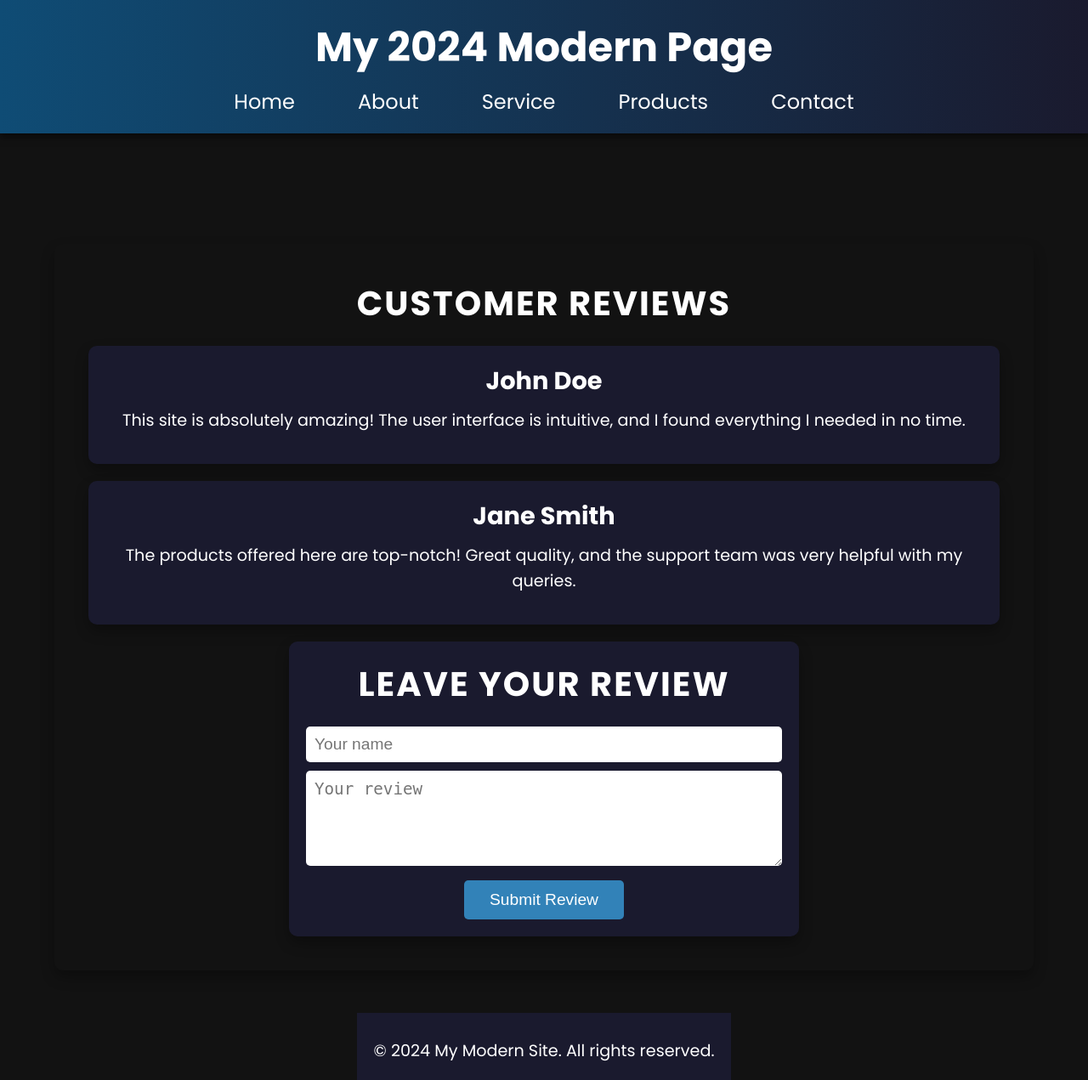
After one commit to kaskiv11/universal_api, a Python web app: template templates/rewiew.html in a window 1280 px wide. The commit adds this page. Shown: the whole page at 85% size. Run offline with Jinja, Linux system fonts and the light colour scheme; the template is opened without the code that fills it, so the values that code supplies are empty.

Commit message:
add review form

```diff
--- /dev/null
+++ b/templates/rewiew.html
@@ -0,0 +1,248 @@
+<!DOCTYPE html>
+<html lang="en">
+<head>
+    <meta charset="UTF-8">
+    <meta name="viewport" content="width=device-width, initial-scale=1.0">
+    <title>Reviews - Modern 2024 Site</title>
+    <link rel="stylesheet" href="style.css">
+    <link href="https://fonts.googleapis.com/css2?family=Poppins:wght@400;700&display=swap" rel="stylesheet">
+    <style>
+        * {
+            margin: 0;
+            padding: 0;
+            box-sizing: border-box;
+        }
+
+        body {
+            font-family: 'Poppins', sans-serif;
+            background-color: #121212;
+            color: white;
+            display: flex;
+            flex-direction: column;
+            align-items: center;
+            overflow-x: hidden;
+        }
+
+        header {
+            background: linear-gradient(90deg, #0f4c75, #1a1a2e);
+            width: 100%;
+            padding: 20px 0;
+            text-align: center;
+            color: white;
+            box-shadow: 0 4px 8px rgba(0, 0, 0, 0.5);
+            position: sticky;
+            top: 0;
+            z-index: 1000;
+        }
+
+        header h1 {
+            font-size: 3rem;
+        }
+
+        nav ul {
+            list-style: none;
+            display: flex;
+            justify-content: center;
+            gap: 30px;
+            margin-top: 10px;
+        }
+
+        nav ul li {
+            font-size: 1.5rem;
+        }
+
+        nav ul li a {
+            color: white;
+            text-decoration: none;
+            padding: 10px 20px;
+            border: 2px solid transparent;
+            border-radius: 5px;
+            transition: background-color 0.3s, border-color 0.3s, transform 0.3s;
+        }
+
+        nav ul li a:hover {
+            background-color: #3282b8;
+            border-color: #0f4c75;
+            transform: scale(1.1);
+        }
+
+        main {
+            margin-top: 80px;
+            width: 90%;
+            max-width: 1200px;
+            text-align: center;
+        }
+
+        .section {
+            margin-top: 50px;
+            padding: 40px;
+            border-radius: 10px;
+            text-align: center;
+            box-shadow: 0 8px 16px rgba(0, 0, 0, 0.3);
+        }
+
+        h2 {
+            font-size: 2.5rem;
+            margin-bottom: 20px;
+            text-transform: uppercase;
+            letter-spacing: 2px;
+        }
+
+        .reviews-section {
+            margin-top: 50px;
+            text-align: center;
+        }
+
+        .review {
+            background-color: #1a1a2e;
+            margin-bottom: 20px;
+            padding: 20px;
+            border-radius: 10px;
+            box-shadow: 0 8px 16px rgba(0, 0, 0, 0.3);
+            transition: transform 0.3s ease, box-shadow 0.3s ease;
+        }
+
+        .review:hover {
+            transform: scale(1.05);
+            box-shadow: 0 10px 20px rgba(0, 0, 0, 0.5);
+        }
+
+        .review h3 {
+            font-size: 1.8rem;
+            margin-bottom: 10px;
+        }
+
+        .review p {
+            font-size: 1.2rem;
+            margin-bottom: 15px;
+            line-height: 1.6;
+        }
+
+        .review-form {
+            background-color: #1a1a2e;
+            padding: 20px;
+            border-radius: 10px;
+            margin-top: 30px;
+            box-shadow: 0 8px 16px rgba(0, 0, 0, 0.3);
+            max-width: 600px;
+            margin: 0 auto;
+        }
+
+        .review-form input, .review-form textarea {
+            width: 100%;
+            padding: 10px;
+            margin-bottom: 10px;
+            border-radius: 5px;
+            border: none;
+            font-size: 1.2rem;
+        }
+
+        .review-form button {
+            padding: 12px 30px;
+            background-color: #3282b8;
+            color: white;
+            border: none;
+            border-radius: 5px;
+            font-size: 1.2rem;
+            cursor: pointer;
+            transition: background-color 0.3s, transform 0.3s;
+        }
+
+        .review-form button:hover {
+            background-color: #1a1a2e;
+            transform: scale(1.05);
+        }
+
+        footer {
+            padding: 20px;
+            text-align: center;
+            background-color: #1a1a2e;
+            margin-top: 50px;
+        }
+
+        footer p {
+            margin-top: 10px;
+            font-size: 1.2rem;
+        }
+    </style>
+</head>
+
+<body>
+<header>
+    <div class="logo">
+        <h1>My 2024 Modern Page</h1>
+    </div>
+    <nav>
+        <ul>
+            <li><a href="index.html">Home</a></li>
+            <li><a href="about.html">About</a></li>
+            <li><a href="services.html">Service</a></li>
+            <li><a href="products.html">Products</a></li>
+            <li><a href="rewiew.html">Contact</a></li>
+        </ul>
+    </nav>
+</header>
+
+<main>
+    <div class="section reviews-section">
+        <h2>Customer Reviews</h2>
+
+        <div class="review" id="review-1">
+            <h3>John Doe</h3>
+            <p>This site is absolutely amazing! The user interface is intuitive, and I found everything I needed in no time.</p>
+        </div>
+        <div class="review" id="review-2">
+            <h3>Jane Smith</h3>
+            <p>The products offered here are top-notch! Great quality, and the support team was very helpful with my queries.</p>
+        </div>
+
+        <div class="review-form">
+            <h2>Leave Your Review</h2>
+            <input type="text" id="name" placeholder="Your name">
+            <textarea id="review" placeholder="Your review" rows="4"></textarea>
+            <button onclick="addReview()"> Submit Review</button>
+        </div>
+    </div>
+
+
+</main>
+
+<footer>
+    <p>&copy; 2024 My Modern Site. All rights reserved.</p>
+</footer>
+
+<script>
+    function addReview() {
+        const name = document.getElementById('name').value;
+        const reviewText = document.getElementById('review').value;
+
+        if (name && reviewText) {
+            // Create a new review element
+            const reviewDiv = document.createElement('div');
+            reviewDiv.className = 'review';
+
+            const reviewHeader = document.createElement('h3');
+            reviewHeader.textContent = name;
+
+            const reviewParagraph = document.createElement('p');
+            reviewParagraph.textContent = reviewText;
+
+            reviewDiv.appendChild(reviewHeader);
+            reviewDiv.appendChild(reviewParagraph);
+
+            // Append the new review to the reviews section
+            const reviewsSection = document.querySelector('.reviews-section');
+            reviewsSection.insertBefore(reviewDiv, document.querySelector('.review-form'));
+
+            // Clear the input fields
+            document.getElementById('name').value = '';
+            document.getElementById('review').value = '';
+        } else {
+            alert('Please fill out both fields.');
+        }
+    }
+</script>
+
+</body>
+
+</html>
```
Also changed, not shown: main.py (+1 -6 lines), templates/index.html (+7 -1 lines), 1 other file.
